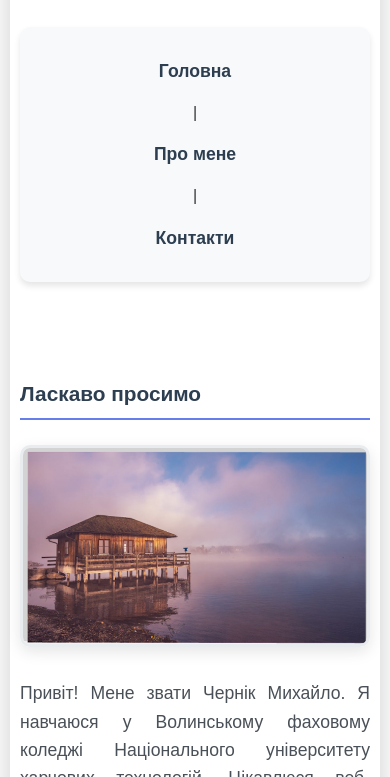
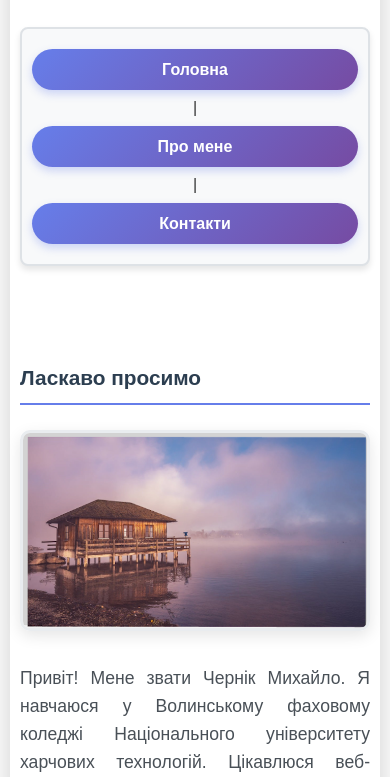
Before and after one commit to mishachernika/my-websitee, a plain HTML site: page index.html in a window 390 px wide. Shown: the part 67-844 px from the top of the page. Drawn offline with Linux system fonts and the light colour scheme.

Commit message:
Додано навігацію між секціями

```diff
--- a/style.css
+++ b/style.css
@@ -264,9 +264,10 @@ section:target {
 .navigation {
     text-align: center;
     margin: 30px 0;
-    padding: 20px;
+    padding: 15px;
     background: #f8f9fa;
-    border-radius: 10px;
+    border-radius: 8px;
+    border: 2px solid #dee2e6;
     position: sticky;
     top: 10px;
     z-index: 100;
@@ -274,27 +275,23 @@ section:target {
 }
 
 .navigation a {
-    color: #2c3e50;
+    color: #34495e;
     text-decoration: none;
     font-weight: bold;
-    font-size: 1.2em;
-    margin: 0 20px;
-    padding: 10px 20px;
+    font-size: 1.3em;
+    margin: 0 25px;
+    padding: 12px 25px;
     border-radius: 25px;
     transition: all 0.3s ease;
+    background: linear-gradient(135deg, #667eea 0%, #764ba2 100%);
+    color: white;
+    box-shadow: 0 4px 8px rgba(102, 126, 234, 0.3);
 }
 
 .navigation a:hover {
-    background: #667eea;
-    color: white;
-    transform: translateY(-2px);
-    box-shadow: 0 4px 8px rgba(102, 126, 234, 0.3);
-}
-
-/* === ІНДИКАТОР АКТИВНОЇ СЕКЦІЇ === */
-.navigation a.active {
-    background: #667eea;
-    color: white;
+    background: linear-gradient(135deg, #764ba2 0%, #667eea 100%);
+    transform: translateY(-3px);
+    box-shadow: 0 6px 12px rgba(102, 126, 234, 0.4);
 }
 
 /* === АДАПТИВНІСТЬ ДЛЯ НАВІГАЦІЇ === */
@@ -304,8 +301,18 @@ section:target {
     }
 
     .navigation a {
+        display: inline-block;
+        margin: 8px 15px;
+        font-size: 1.1em;
+        padding: 10px 20px;
+    }
+}
+
+@media (max-width: 480px) {
+    .navigation a {
         display: block;
         margin: 5px 0;
-        font-size: 1.1em;
+        font-size: 1em;
+        padding: 8px 15px;
     }
 }
```
